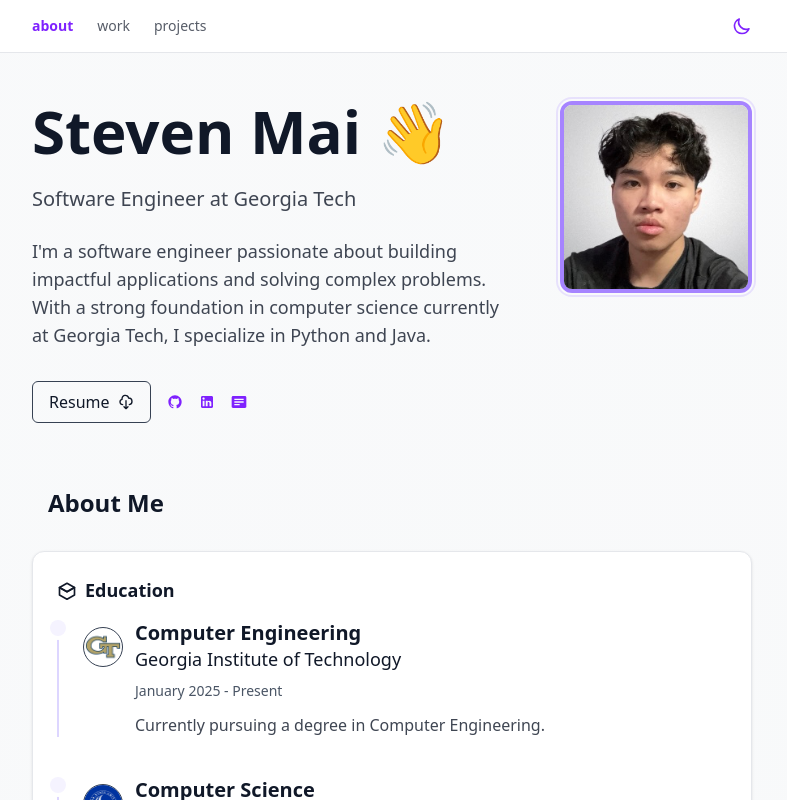
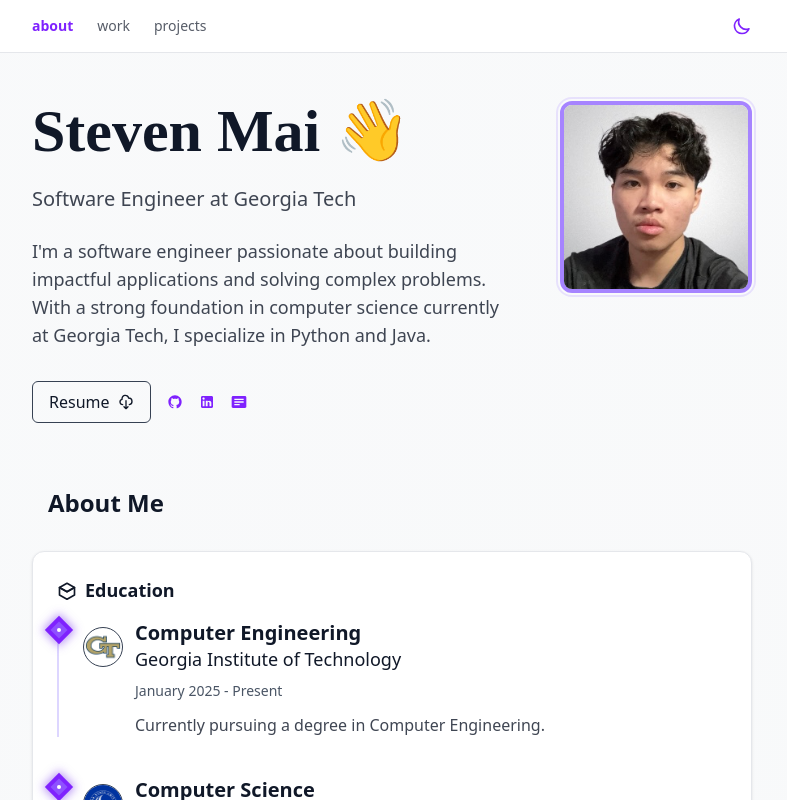
Before and after one commit to StevenQMai/portfolio, a Next.js app: page / in a window 1280 px wide. Shown: the top 800 px of the page, without its empty margins (248-1035 px from the left). Built offline with nearby package versions, Linux system fonts and the light colour scheme.

Commit message:
Updated fonts

```diff
--- a/package.json
+++ b/package.json
@@ -9,6 +9,7 @@
     "lint": "next lint"
   },
   "dependencies": {
+    "@next/font": "^14.2.15",
     "next": "15.2.2",
     "postcss": "^8.5.3",
     "react": "^19.0.0",
--- a/src/app/globals.css
+++ b/src/app/globals.css
@@ -1,16 +1,23 @@
 @import "tailwindcss";
+@import url('https://fonts.googleapis.com/css2?family=Playfair+Display:wght@700&family=Montserrat:wght@600&family=Lora&display=swap');
 
 html {
     background-color: #030712; /* This matches your dark mode bg-gray-950 color */
     overflow-x: hidden; /* Prevents horizontal scrolling */
-  }
+}
 
   /* This ensures the background color switches with dark/light mode */
-  html.light-mode {
+html.light-mode {
     background-color: #f9fafb; /* This matches your light mode bg-gray-50 color */
-  }
+}
 
-  body {
+body {
     min-height: 100vh;
     overscroll-behavior: none; /* Prevents bounce effect in many browsers */
-  }
+}
+
+
+
+h1 {
+    font-family: 'Playfair Display', serif;
+}
--- a/src/components/EducationTimeline.tsx
+++ b/src/components/EducationTimeline.tsx
@@ -13,15 +13,19 @@
   themeColors: {
     primaryBorder: string;
     accentBg: string;
+    primary: string;
+    accent: string;
   };
   timelinePointClasses: string;
   timelineTextClasses: string;
+  darkMode: boolean;
 }
 
 const EducationTimeline: React.FC<EducationTimelineProps> = ({
   themeColors,
   timelinePointClasses,
-  timelineTextClasses
+  timelineTextClasses,
+  darkMode
 }) => {
   const education: EducationItem[] = [
     {
@@ -51,7 +55,32 @@
     <div className="space-y-10">
       {education.map((edu, index) => (
         <div key={index} className={`border-l-2 pl-6 relative ${themeColors.primaryBorder}`}>
-          <div className={`absolute left-[-9px] top-0 size-4 rounded-full ${timelinePointClasses}`}></div>
+          {/* Diamond-shaped marker with even glow effect */}
+          <div className="absolute left-[-10px] top-0 flex items-center justify-center">
+            {/* Outer pulse animation */}
+            <div className={`absolute size-6 animate-ping opacity-30 rotate-45 ${themeColors.primary}`}></div>
+
+            {/* Main diamond shape with consistent glow using box-shadow */}
+            <div
+              className={`size-5 rotate-45 transform ${darkMode ? 'bg-amber-400' : 'bg-violet-600'} z-10`}
+              style={{
+                boxShadow: darkMode
+                  ? '0 0 8px 2px rgba(251, 191, 36, 0.5)'
+                  : '0 0 8px 2px rgba(124, 58, 237, 0.5)'
+              }}
+            ></div>
+
+            {/* Inner diamond shape */}
+            <div
+              className={`absolute size-3 rotate-45 transform ${darkMode ? 'bg-amber-300' : 'bg-violet-500'} z-20`}
+            ></div>
+
+            {/* Center dot */}
+            <div
+              className={`absolute size-1 rounded-full ${darkMode ? 'bg-white' : 'bg-white'} z-30`}
+            ></div>
+          </div>
+
           <div className="flex items-center gap-3 mb-2">
             {edu.logo && (
               <div className="size-10 shrink-0 rounded-full overflow-hidden border border-gray-700 bg-white/10">
--- a/src/components/Portfolio.tsx
+++ b/src/components/Portfolio.tsx
@@ -285,6 +285,7 @@
                     themeColors={themeColors}
                     timelinePointClasses={timelinePointClasses}
                     timelineTextClasses={timelineTextClasses}
+                    darkMode = {darkMode}
                 />
                 </div>
               <div className={`p-6 rounded-xl ${cardBgClasses} border ${borderClasses}`}>
```
Also changed, not shown: 1 other file (tests, documents, lock files or other folders).
